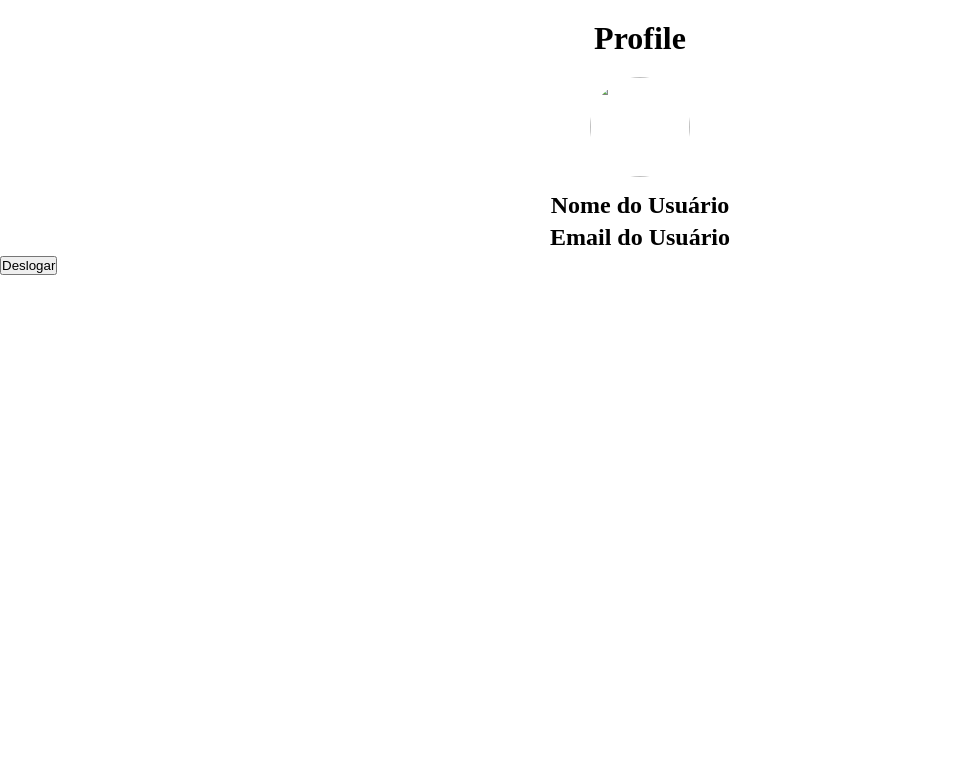
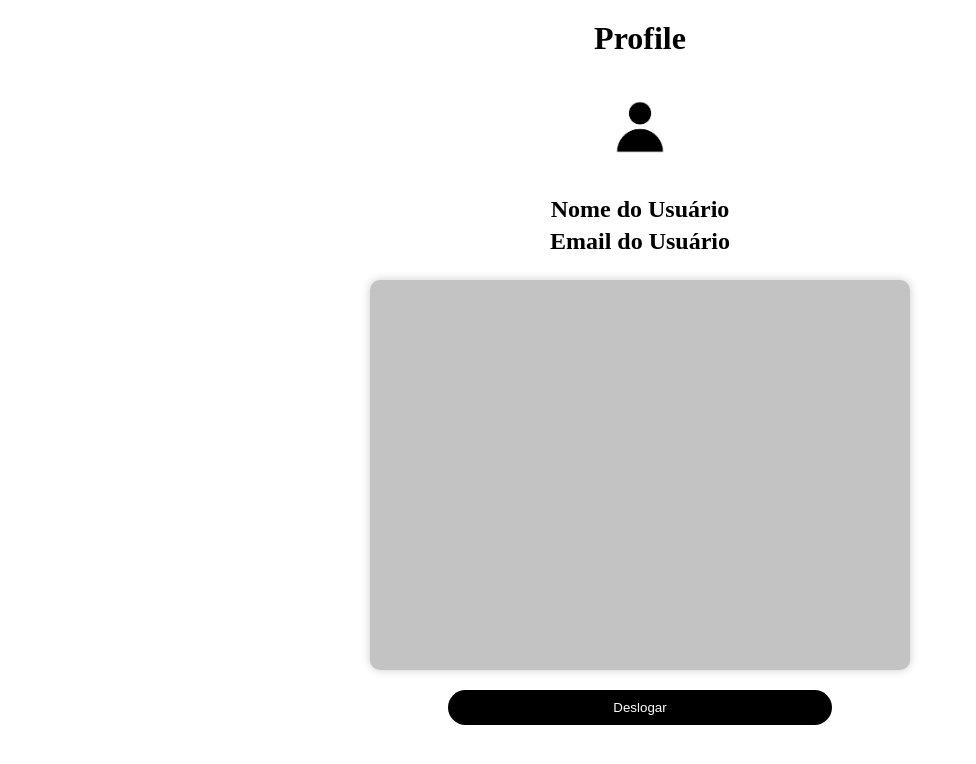
Before and after one commit to Gladistony/Projeto-Interdisciplinar-3, a plain HTML site: page Servidor/Html_Template/perfil.html in a window 1280 px wide. Shown: the whole page, without its empty margins (0-976 px from the left). Drawn offline with Linux system fonts and the light colour scheme.

Commit message:
estilo tela de perfil
Co-Authored-By: Pedro  Emmanuel G. C. Machado  <132278032+Pedro-Emmanuel-G-C-Machado@users.noreply.github.com>

```diff
--- a/Servidor/Html_Template/perfil.html
+++ b/Servidor/Html_Template/perfil.html
@@ -33,11 +33,44 @@
         margin: 5px;
     }
 
+    main {
+        display: flex;
+        justify-content: center;
+        align-items: center;
+        flex-direction: column;
+    }
+
+    main section {
+        width: 80%;
+        max-width: 500px;
+        height: 350px;
+        background-color: #c3c3c3;
+        padding: 20px;
+        border-radius: 10px;
+        box-shadow: 0px 0px 10px rgba(0, 0, 0, 0.2);
+        display: flex;
+        flex-direction: column;
+        align-items: center;
+        justify-content: space-between;
+        margin-bottom: 20px;
+        margin-top: 20px;
+    }
+
+    main button {
+        width: 30%;
+        padding: 10px;
+        background-color: black;
+        color: #fff;
+        border: none;
+        border-radius: 20px;
+        cursor: pointer;
+    }
+
 </style>
 <body>
     <header>
         <h1>Profile</h1>
-        <img src="" alt="">
+        <img src="perfil_generico.png" alt="">
         <div>
             <h2>Nome do Usuário</h2>
             <h2>Email do Usuário</h2>
```
Also changed, not shown: Servidor/Html_Template/perfil_generico.png (added).
